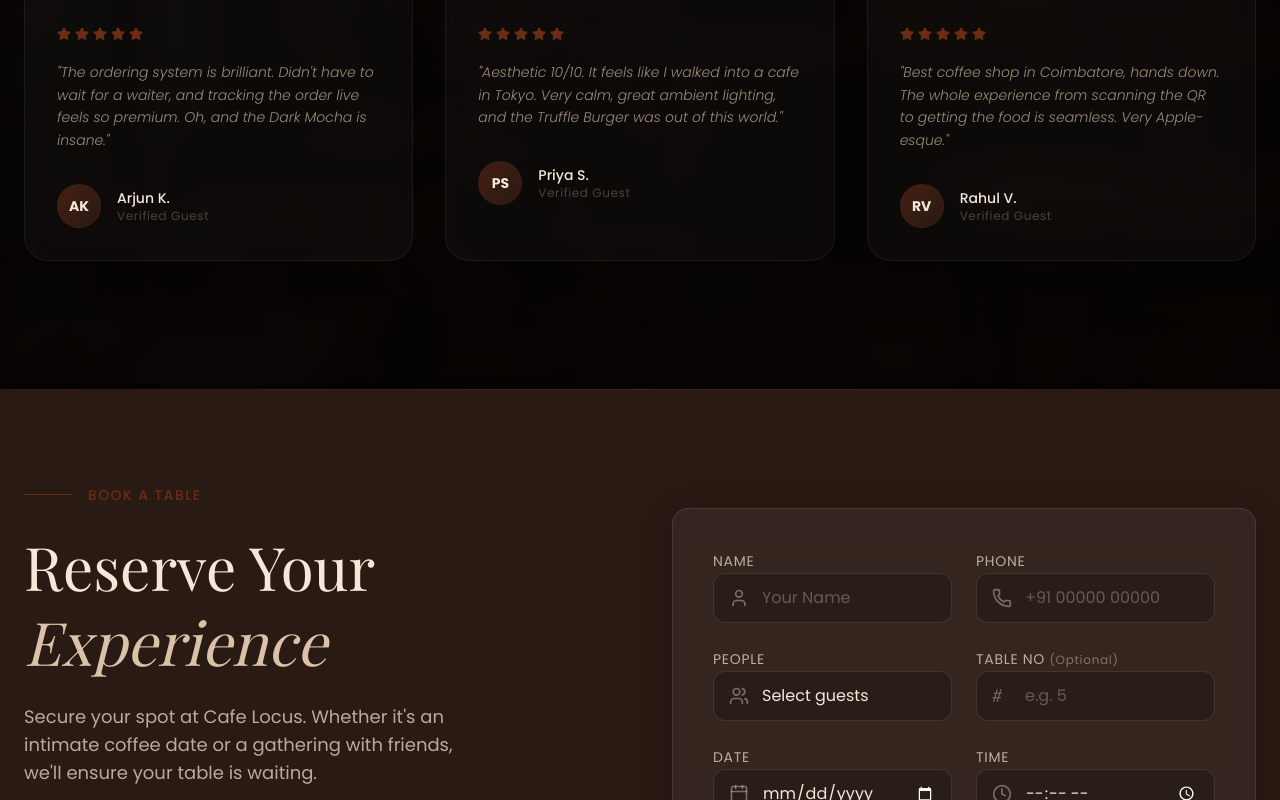
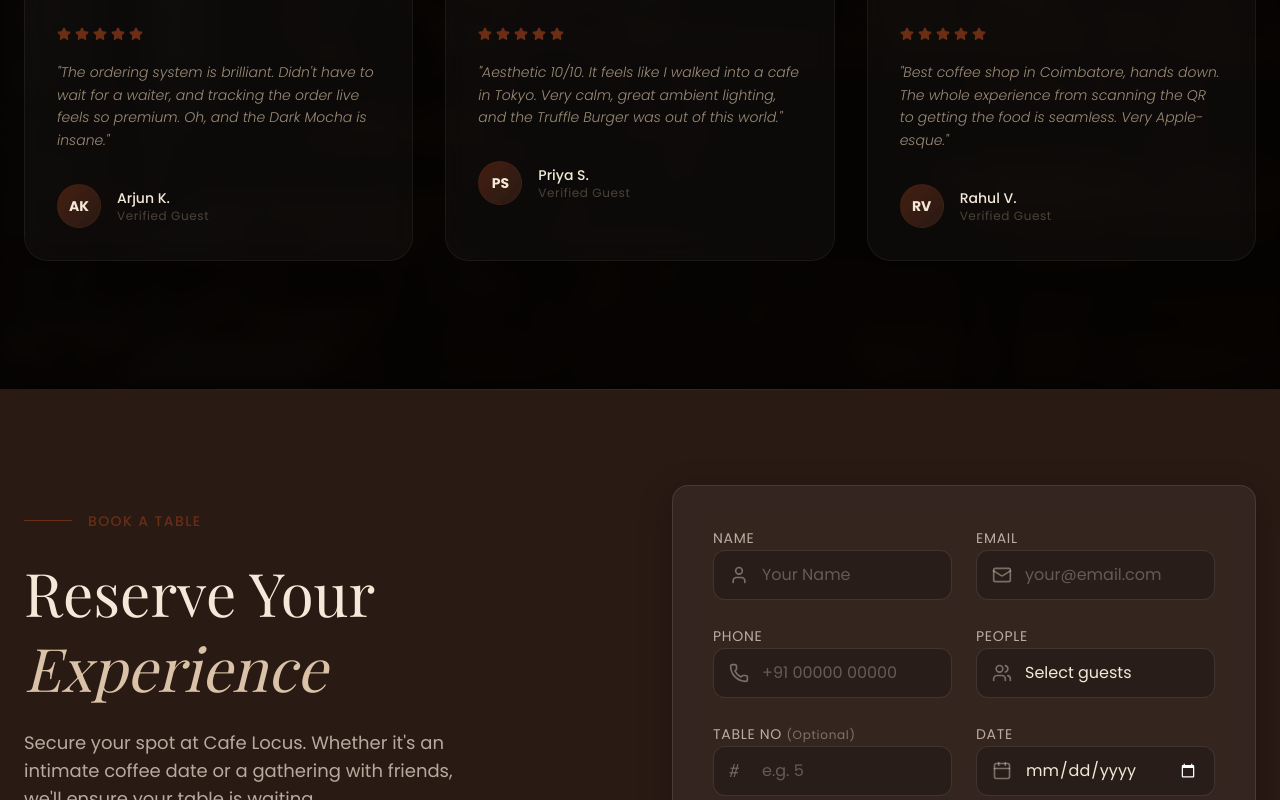
Before and after one commit to basithm9655/Locus.cafe, a React (Vite) app: page / in a window 1280 px wide. Shown: the part 3455-4255 px from the top of the page. Built offline with nearby package versions, Linux system fonts and the light colour scheme; a web font is replaced by a local one.

Commit message:
Add Email to Reservation and Email confirmation trigger script

```diff
--- a/google_script.js
+++ b/google_script.js
@@ -145,3 +145,35 @@ function doOptions(e) {
   return ContentService.createTextOutput("")
     .setMimeType(ContentService.MimeType.JSON);
 }
+
+/**
+ * Trigger this function on Form Submit to send a confirmation email.
+ * 1. Go to Triggers (the clock icon on the left panel in Apps Script)
+ * 2. Click "Add Trigger"
+ * 3. Choose which function to run: onFormSubmit
+ * 4. Select event source: From spreadsheet
+ * 5. Select event type: On form submit
+ * 6. Save!
+ */
+function onFormSubmit(e) {
+  try {
+    const responses = e.namedValues;
+    if (!responses) return;
+
+    // Extract fields (using Google Form header names)
+    const email = responses['Email'] ? responses['Email'][0] : null;
+    const name = responses['Name'] ? responses['Name'][0] : 'Guest';
+    const date = responses['DATE'] ? responses['DATE'][0] : '';
+    const time = responses['TIME'] ? responses['TIME'][0] : '';
+    const tableNo = responses['TABLE NO'] ? responses['TABLE NO'][0] : 'Not specified';
+
+    if (email) {
+      const subject = "Reservation Confirmed - Cafe Locus";
+      const body = `Hi ${name},\n\nYour reservation at Cafe Locus is confirmed!\n\nDate: ${date}\nTime: ${time}\nTable No: ${tableNo}\n\nWe look forward to hosting you.\n\nBest,\nThe Cafe Locus Team`;
+
+      MailApp.sendEmail(email, subject, body);
+    }
+  } catch (error) {
+    console.error("Error sending email:", error);
+  }
+}
--- a/src/components/Reservation.jsx
+++ b/src/components/Reservation.jsx
@@ -1,6 +1,6 @@
 import React, { useState, useEffect } from 'react';
 import { motion } from 'framer-motion';
-import { Calendar, Clock, Users, User, Phone, CheckCircle2, MapPin } from 'lucide-react';
+import { Calendar, Clock, Users, User, Phone, CheckCircle2, MapPin, Mail } from 'lucide-react';
 
 const Reservation = () => {
   const [status, setStatus] = useState('idle'); // idle, submitting, success
@@ -99,7 +99,7 @@ const Reservation = () => {
                   </div>
                   <h3 className="text-2xl text-cafe-cream mb-2">Reservation Requested</h3>
                   <p className="text-cafe-cream/70">
-                    Thank you! We've received your request and will prepare your table. See you soon!
+                    Thank you! We've received your request. A confirmation email will be sent shortly!
                   </p>
                 </motion.div>
               ) : (
@@ -123,6 +123,21 @@ const Reservation = () => {
                           required
                           className="w-full bg-black/20 border border-white/10 rounded-xl py-3 pl-12 pr-4 text-cafe-cream focus:outline-none focus:border-cafe-main transition-colors placeholder:text-cafe-cream/30"
                           placeholder="Your Name"
+                        />
+                      </div>
+                    </div>
+
+                    {/* Email */}
+                    <div className="space-y-2">
+                      <label className="text-sm text-cafe-cream/70 uppercase tracking-wider">Email</label>
+                      <div className="relative">
+                        <Mail className="absolute left-4 top-1/2 -translate-y-1/2 w-5 h-5 text-cafe-cream/40" />
+                        <input
+                          type="email"
+                          name="entry.1611942278"
+                          required
+                          className="w-full bg-black/20 border border-white/10 rounded-xl py-3 pl-12 pr-4 text-cafe-cream focus:outline-none focus:border-cafe-main transition-colors placeholder:text-cafe-cream/30"
+                          placeholder="your@email.com"
                         />
                       </div>
                     </div>
```
